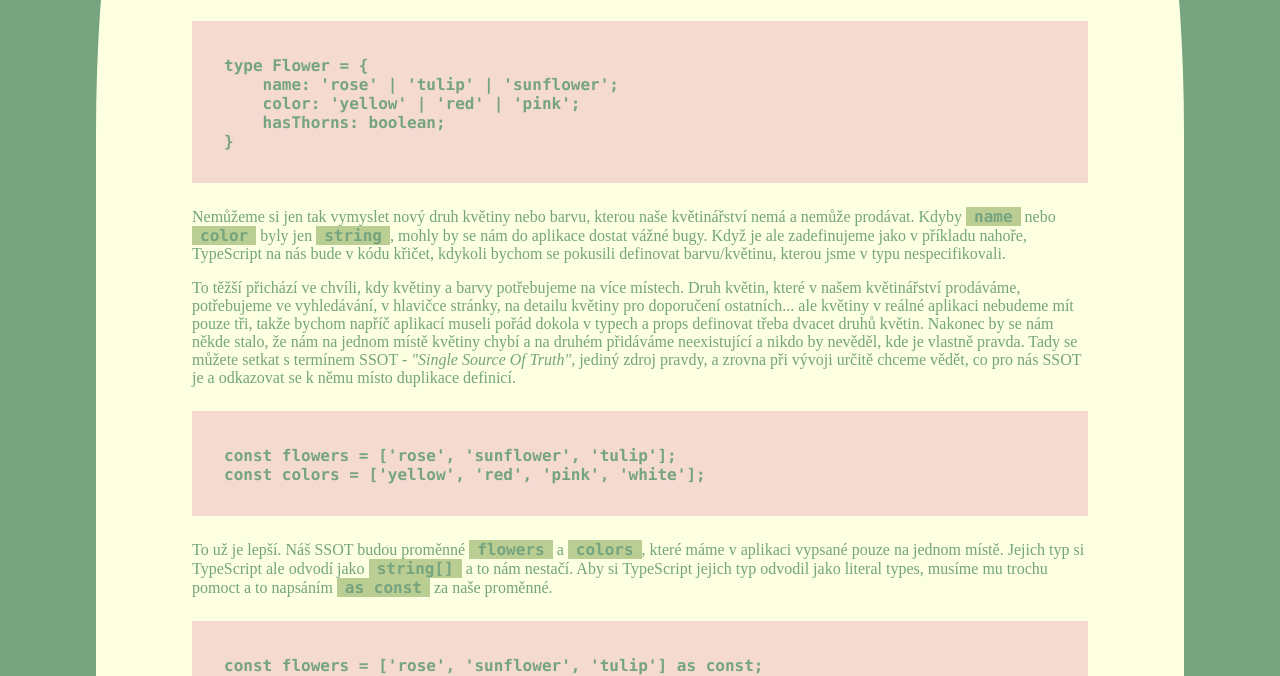
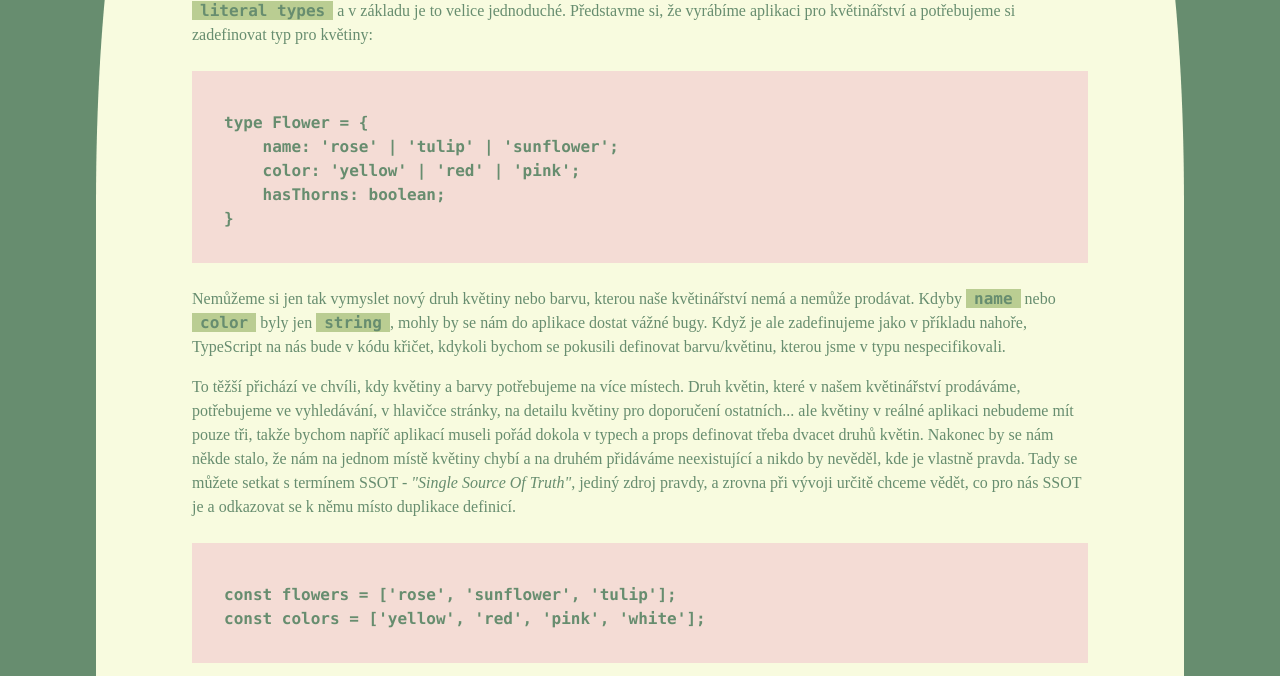
Before and after one commit to agnes97/czechitas-advanced-typescript, a website: page index.html in a window 1280 px wide. Shown: the part 364-1040 px from the top of the page. Drawn offline with Linux system fonts and the light colour scheme.

Commit message:
feat: adjust colors

```diff
--- a/index.css
+++ b/index.css
@@ -1,8 +1,8 @@
 html {
-  --color-pink: #f5dad2;
-  --color-beige: #fcffe0;
+  --color-pink: #f4dcd5;
+  --color-beige: #f8fbdf;
   --color-green-light: #bacd92;
-  --color-green-dark: #75a47f;
+  --color-green-dark: #678d6f;
 }
 
 body {
@@ -14,6 +14,7 @@ body {
   counter-reset: section;
   background-color: var(--color-green-dark);
   font-size: 16px;
+  line-height: 1.5;
 }
 
 header {
@@ -74,7 +75,7 @@ details[open] {
 }
 
 details > p {
-  color: var(--color-green-light);
+  color: var(--color-green-dark);
 }
 
 code {
```
